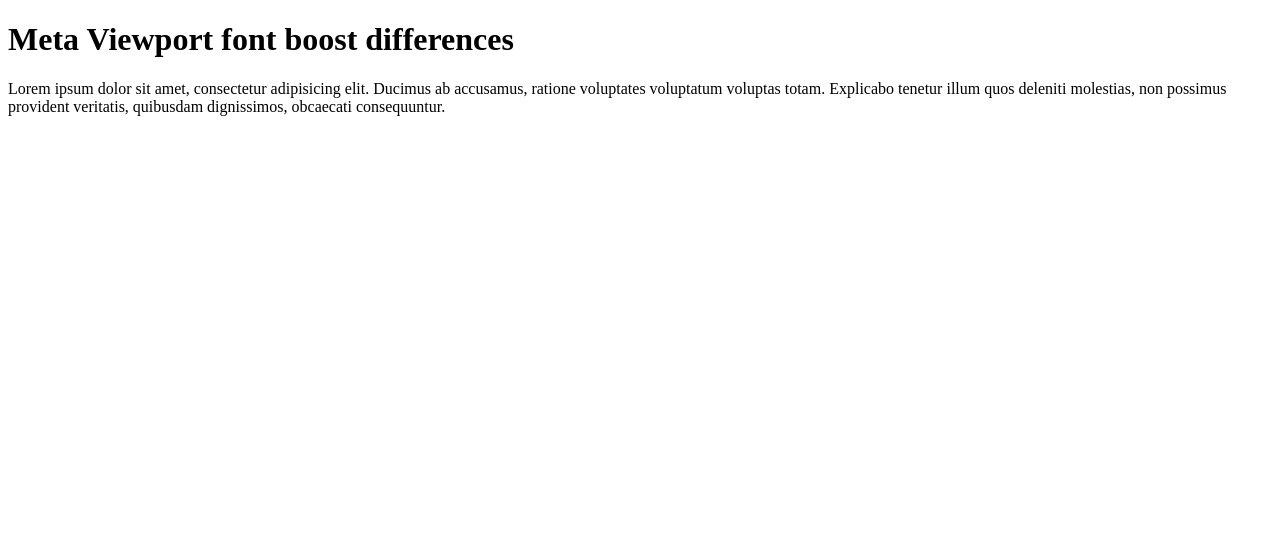
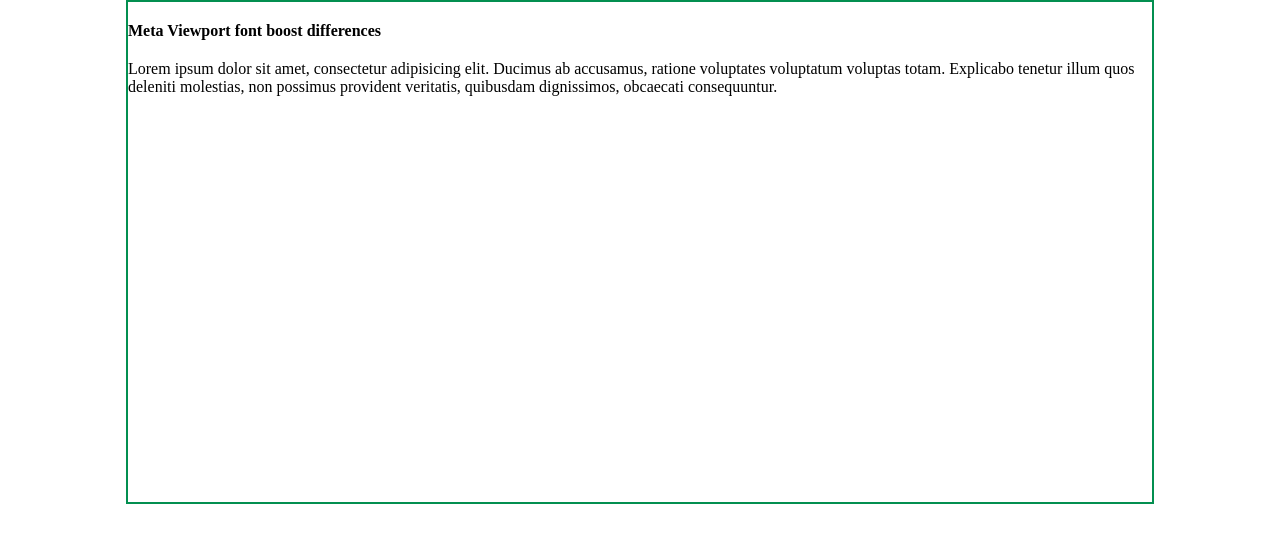
Before and after one commit to damionp3000/CIT_85_PROJECTS, a plain HTML site: page CIT_85_PROJECTS/META_VIEWPORT/index.html in a window 1280 px wide. Drawn offline with Linux system fonts and the light colour scheme.

Commit message:
update commit  meta

```diff
--- a/CIT_85_PROJECTS/META_VIEWPORT/css/style.css
+++ b/CIT_85_PROJECTS/META_VIEWPORT/css/style.css
@@ -0,0 +1,24 @@
+/* Meta Viewport stylesheet*/
+
+* {
+  margin: 0;
+  padding: 0;
+
+}
+
+.container {
+  width: 80%;
+  height: 500px;
+  margin: 0 auto;
+  border: 2px solid rgb(3, 143, 80);
+}
+h1 {
+
+  font-size: 1em;
+  margin: 20px auto;
+}
+
+p {
+  font-size: 16px;
+
+}
--- a/CIT_85_PROJECTS/META_VIEWPORT/index.html
+++ b/CIT_85_PROJECTS/META_VIEWPORT/index.html
@@ -4,6 +4,8 @@
   <meta charset="UTF-8">
   <meta name="viewport" content="width=device-width initial-scale=1.0">
   <title>Document</title>
+
+  <link rel="stylesheet" href="css/style.css">
 
 </head>
 <body>
```
